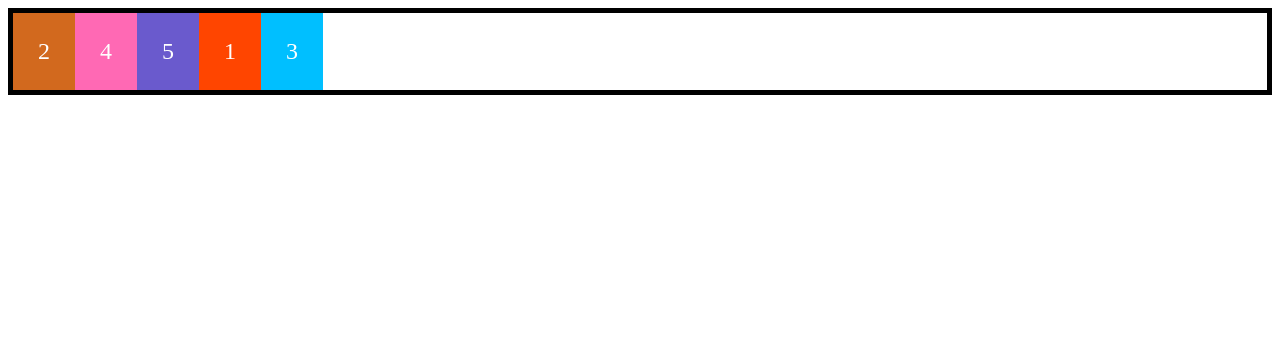
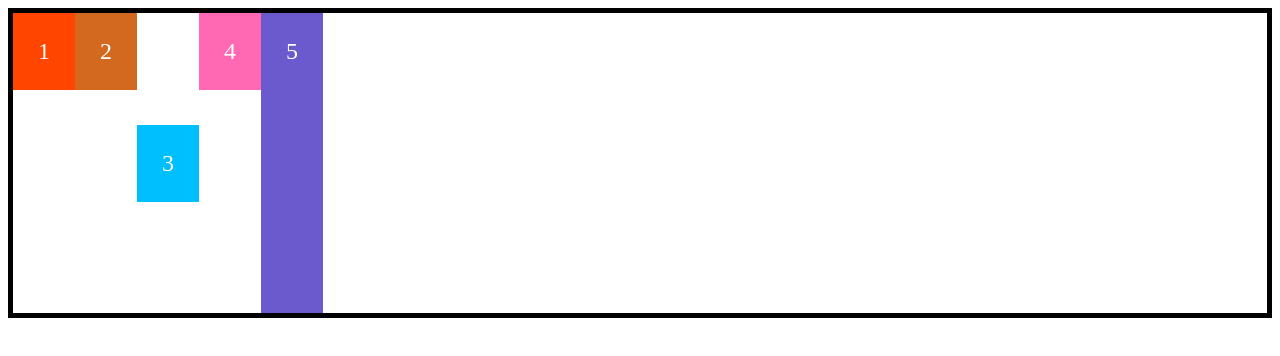
Before and after one commit to abhisheksrocks/web-learning-journey, a plain HTML site: page 16. CSS FLEXBOX/index.html in a window 1280 px wide. Drawn offline with Linux system fonts and the light colour scheme.

Commit message:
[root]\16. CSS FLEXBOX\12. CSS FLEXBOX - FLex Item  Align Self

```diff
--- a/16. CSS FLEXBOX/index.html
+++ b/16. CSS FLEXBOX/index.html
@@ -9,43 +9,19 @@
     <style>
       .container {
         display: flex;
-
-        flex-direction: row; /* default */
-        /* flex-direction: column; */
+        height: 300px;
+        align-items: flex-start;
       }
 
-      /* We can set the order of how the element
-         are organised within the flex parent, by
-         using the property 'order: <integer>'.
-         By default, the order of all the children
-         elements are 0, i.e. 'order: 0;' */
+      /* We can align a specific item within a
+         flex parent using 'align-self' property */
 
-      /* The elements are arraged based on their
-         order values:-
-
-         Before:-
-         [1][2][3][4][5] -> box
-          0  0  0  0  0  -> orders
-
-          If two elements have the same order,
-          they would be arranged based on their
-          general position only.
-      */
-
-      .box-1 {
-        order: 1;
-        /*
-         [2][3][4][5][1]
-          0  0  0  0  1
-         */
+      .box-3 {
+        align-self: center;
       }
 
-      .box-3 {
-        order: 2;
-        /*
-         [2][4][5][1][3]
-          0  0  0  1  2
-        */
+      .box-5 {
+        align-self: stretch;
       }
     </style>
   </head>
```
